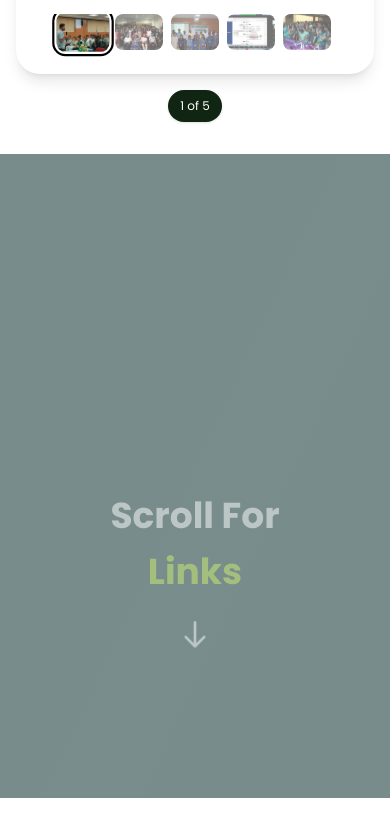
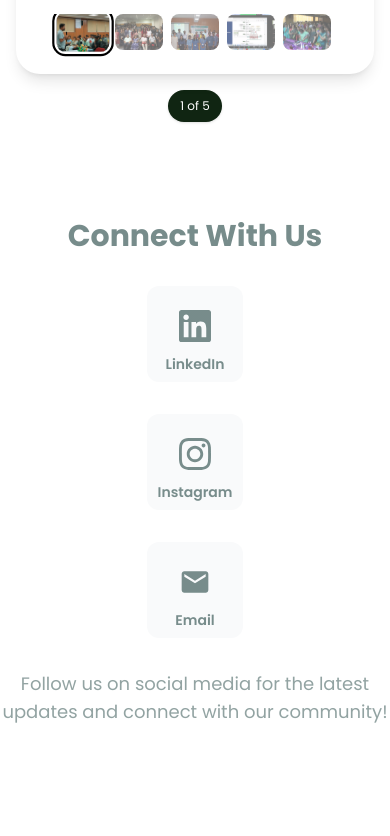
Before and after one commit to Navadeep-Reddy/IEEE-PES-2025, a React (Vite) app in the folder client/: page / in a window 390 px wide. Shown: the part 3297-4133 px from the top of the page. After the commit the page ends 4087 px from the top, so only its background shows below. Built offline with nearby package versions, Linux system fonts and the light colour scheme; a web font is replaced by a local one.

Commit message:
Links clutter removed

```diff
--- a/client/src/components/GooeyLinks.tsx
+++ b/client/src/components/GooeyLinks.tsx
@@ -1,59 +1,6 @@
-import { useEffect, useRef, useState } from "react";
-import { motion } from "framer-motion";
+import React from "react";
 
 export default function GooeyLinks() {
-  const containerRef = useRef<HTMLDivElement>(null);
-  const waveRef = useRef<HTMLDivElement>(null);
-  const linksRef = useRef<HTMLDivElement>(null);
-  const [isExpanded, setIsExpanded] = useState(false);
-  const [scrollProgress, setScrollProgress] = useState(0);
-
-  useEffect(() => {
-    const handleScroll = () => {
-      if (!containerRef.current) return;
-
-      const rect = containerRef.current.getBoundingClientRect();
-      const windowHeight = window.innerHeight;
-      const scrollY = window.scrollY;
-
-      // Simple approach: calculate based on how much we've scrolled past the component start
-      const elementTop = rect.top + scrollY;
-      const currentScroll = scrollY;
-
-      let progress = 0;
-
-      // Start animation when we reach the component
-      if (currentScroll > elementTop - windowHeight) {
-        const scrolledPastStart = currentScroll - (elementTop - windowHeight);
-        const animationDistance = windowHeight; // Animation completes over one viewport height
-        progress = Math.min(scrolledPastStart / animationDistance, 1);
-        progress = Math.max(progress, 0);
-      }
-
-      setScrollProgress(progress);
-      setIsExpanded(progress > 0.3);
-      console.log(
-        "Simple scroll - ScrollY:",
-        scrollY,
-        "Progress:",
-        progress,
-        "ElementTop:",
-        elementTop
-      );
-    };
-
-    window.addEventListener("scroll", handleScroll, { passive: true });
-    handleScroll(); // Initial call
-
-    return () => window.removeEventListener("scroll", handleScroll);
-  }, []);
-
-  const waveHeight = `${Math.max(5, Math.min(100, 5 + scrollProgress * 95))}%`;
-  const linksOpacity =
-    scrollProgress > 0.5 ? Math.min(1, (scrollProgress - 0.5) / 0.5) : 0;
-  const textOpacity =
-    scrollProgress < 0.4 ? Math.max(0, 1 - scrollProgress / 0.4) : 0;
-
   const socialLinks = [
     {
       name: "LinkedIn",
@@ -97,120 +44,18 @@ export default function GooeyLinks() {
   ];
 
   return (
-    <div
-      ref={containerRef}
-      className="relative min-h-screen bg-battleship-gray overflow-hidden"
-    >
-      {/* Initial Text */}
-      <motion.div
-        className="absolute inset-0 flex items-center justify-center z-20"
-        style={{ opacity: textOpacity }}
-      >
-        <div className="text-center px-4">
-          <h2 className="text-4xl md:text-6xl lg:text-7xl font-bold text-white mb-4">
-            Scroll For
+    <div className="relative min-h-[60vh] bg-white overflow-hidden flex flex-col items-center justify-center py-16">
+      <h2 className="text-3xl md:text-5xl font-bold text-battleship-gray mb-8">
+        Connect With Us
       </h2>
-          <h2 className="text-4xl md:text-6xl lg:text-7xl font-bold text-mindaro">
-            Links
-          </h2>
-          <div className="mt-8 animate-bounce">
-            <svg
-              className="w-8 h-8 mx-auto text-white"
-              fill="none"
-              stroke="currentColor"
-              viewBox="0 0 24 24"
-            >
-              <path
-                strokeLinecap="round"
-                strokeLinejoin="round"
-                strokeWidth={2}
-                d="M19 14l-7 7m0 0l-7-7m7 7V3"
-              />
-            </svg>
-          </div>
-        </div>
-      </motion.div>
-
-      {/* White Wave */}
-      <motion.div
-        ref={waveRef}
-        className="absolute bottom-0 left-0 right-0 bg-white z-10"
-        style={{ height: waveHeight }}
-      >
-        {/* Wave SVG */}
-        <div className="absolute top-0 left-0 right-0 h-20 overflow-hidden">
-          <svg
-            className="absolute top-0 left-0 w-full h-full"
-            viewBox="0 0 1200 120"
-            preserveAspectRatio="none"
-          >
-            <defs>
-              <linearGradient
-                id="waveGradient"
-                x1="0%"
-                y1="0%"
-                x2="100%"
-                y2="0%"
-              >
-                <stop offset="0%" stopColor="white" stopOpacity="0.8" />
-                <stop offset="50%" stopColor="white" stopOpacity="1" />
-                <stop offset="100%" stopColor="white" stopOpacity="0.8" />
-              </linearGradient>
-            </defs>
-            <path
-              d="M0,60 C300,20 600,100 900,40 C1050,10 1150,80 1200,60 L1200,120 L0,120 Z"
-              fill="url(#waveGradient)"
-            />
-            <path
-              d="M0,80 C300,40 600,120 900,60 C1050,30 1150,100 1200,80 L1200,120 L0,120 Z"
-              fill="white"
-              fillOpacity="0.7"
-            />
-          </svg>
-        </div>
-
-        {/* Social Links */}
-        <motion.div
-          ref={linksRef}
-          className="relative z-20 flex items-center justify-center h-full pt-20"
-          style={{ opacity: linksOpacity }}
-        >
-          <div className="text-center px-4">
-            <motion.h3
-              className="text-3xl md:text-5xl font-bold text-battleship-gray mb-8"
-              initial={{ y: 50, opacity: 0 }}
-              animate={{ y: isExpanded ? 0 : 50, opacity: isExpanded ? 1 : 0 }}
-              transition={{ duration: 0.6, delay: 0.2 }}
-            >
-              Connect With Us
-            </motion.h3>
-
-            <motion.div
-              className="flex flex-col sm:flex-row items-center justify-center gap-8 md:gap-12"
-              initial={{ y: 50, opacity: 0 }}
-              animate={{ y: isExpanded ? 0 : 50, opacity: isExpanded ? 1 : 0 }}
-              transition={{ duration: 0.6, delay: 0.4 }}
-            >
-              {socialLinks.map((link, index) => (
-                <motion.a
+      <div className="flex flex-col sm:flex-row items-center justify-center gap-8 md:gap-12">
+        {socialLinks.map((link) => (
+          <a
             key={link.name}
             href={link.url}
             target={link.name !== "Email" ? "_blank" : undefined}
-                  rel={
-                    link.name !== "Email" ? "noopener noreferrer" : undefined
-                  }
-                  className="group flex flex-col items-center p-6 rounded-xl bg-gray-50 hover:bg-mindaro transition-all duration-300 transform hover:scale-105 hover:shadow-xl"
-                  whileHover={{ scale: 1.05 }}
-                  whileTap={{ scale: 0.95 }}
-                  initial={{ y: 30, opacity: 0 }}
-                  animate={{
-                    y: isExpanded ? 0 : 30,
-                    opacity: isExpanded ? 1 : 0,
-                  }}
-                  transition={{
-                    duration: 0.5,
-                    delay: 0.6 + index * 0.1,
-                  }}
+            rel={link.name !== "Email" ? "noopener noreferrer" : undefined}
+            className="group w-24 h-24  flex flex-col items-center p-6 rounded-xl bg-gray-50 hover:bg-dark-green transition-all duration-300  hover:shadow-xl"
           >
             <div className="text-battleship-gray group-hover:text-white transition-colors duration-300 mb-3">
               {link.icon}
@@ -218,25 +63,15 @@ export default function GooeyLinks() {
             <span className="text-sm md:text-base font-semibold text-battleship-gray group-hover:text-white transition-colors duration-300">
               {link.name}
             </span>
-                </motion.a>
+          </a>
         ))}
-            </motion.div>
-
-            <motion.p
-              className="mt-8 text-lg md:text-xl text-battleship-gray/80 max-w-2xl mx-auto"
-              initial={{ y: 30, opacity: 0 }}
-              animate={{ y: isExpanded ? 0 : 30, opacity: isExpanded ? 1 : 0 }}
-              transition={{ duration: 0.6, delay: 0.8 }}
-            >
-              Follow us on social media for the latest updates and connect with
-              our community!
-            </motion.p>
       </div>
-        </motion.div>
-      </motion.div>
-
+      <p className="mt-8 text-lg md:text-xl text-battleship-gray/80 max-w-2xl mx-auto text-center">
+        Follow us on social media for the latest updates and connect with our
+        community!
+      </p>
       {/* Background Pattern */}
-      <div className="absolute inset-0 opacity-10">
+      <div className="absolute inset-0 opacity-10 pointer-events-none">
         <div className="absolute inset-0 bg-gradient-to-br from-transparent via-white/5 to-transparent"></div>
       </div>
     </div>
```
Lines whose indentation alone changed are shown as unchanged.
